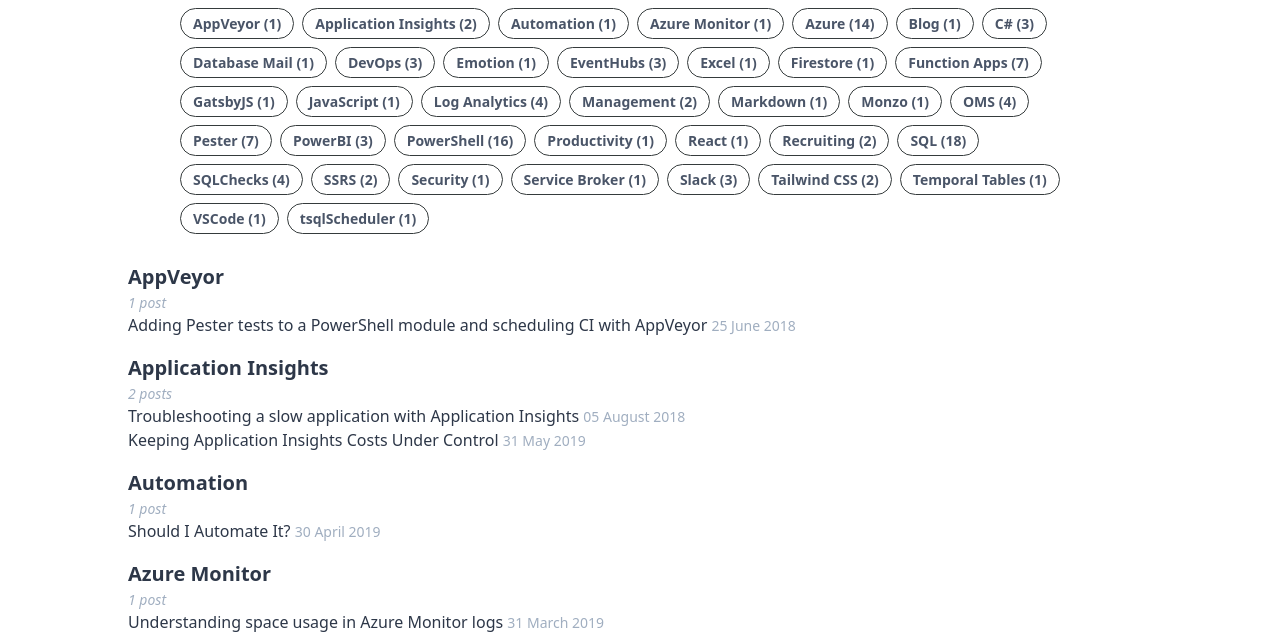
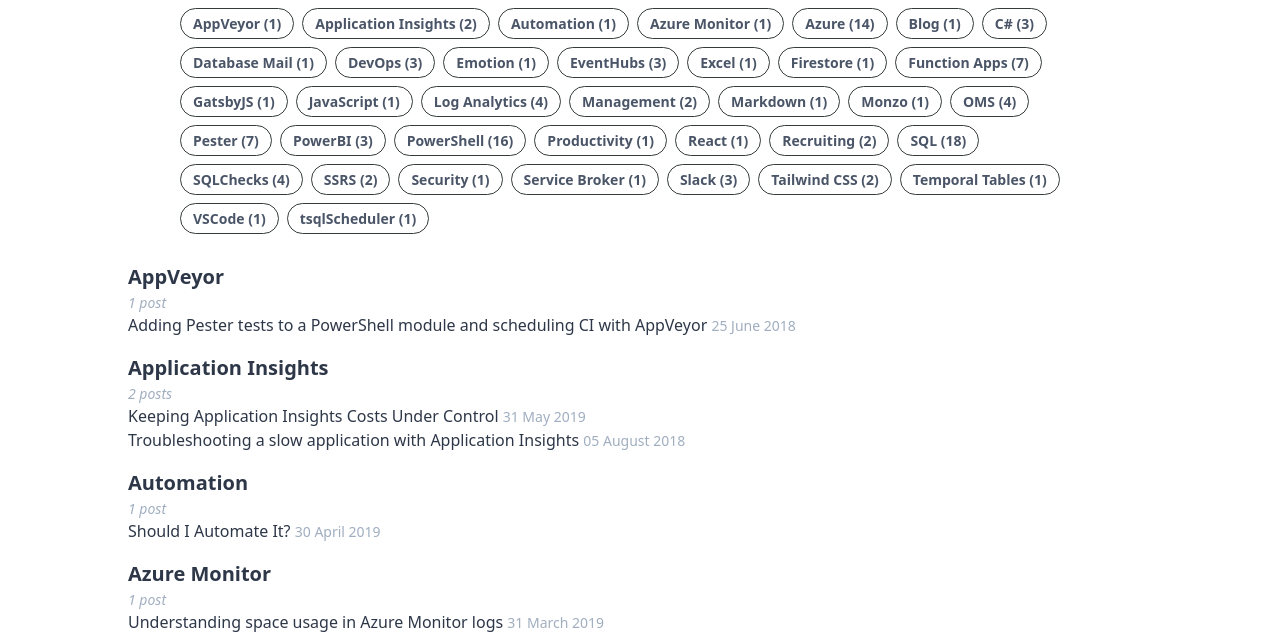
Before and after one commit to taddison/personal-site, a Gatsby site: page /blog/tags in a window 1280 px wide. Shown: the part 162-800 px from the top of the page. Built offline with nearby package versions, Linux system fonts and the light colour scheme; Gatsby itself is replaced by a stand-in of ours.

Commit message:
sort posts on tag page

```diff
--- a/src/pages/blog/tags.js
+++ b/src/pages/blog/tags.js
@@ -10,7 +10,9 @@
   const { tagGroup } = useStaticQuery(
     graphql`
       query {
-        tagGroup: allMarkdownRemark {
+        tagGroup: allMarkdownRemark(
+          sort: { fields: frontmatter___date, order: DESC }
+        ) {
           group(field: frontmatter___tags) {
             tag: fieldValue
             totalCount
```
